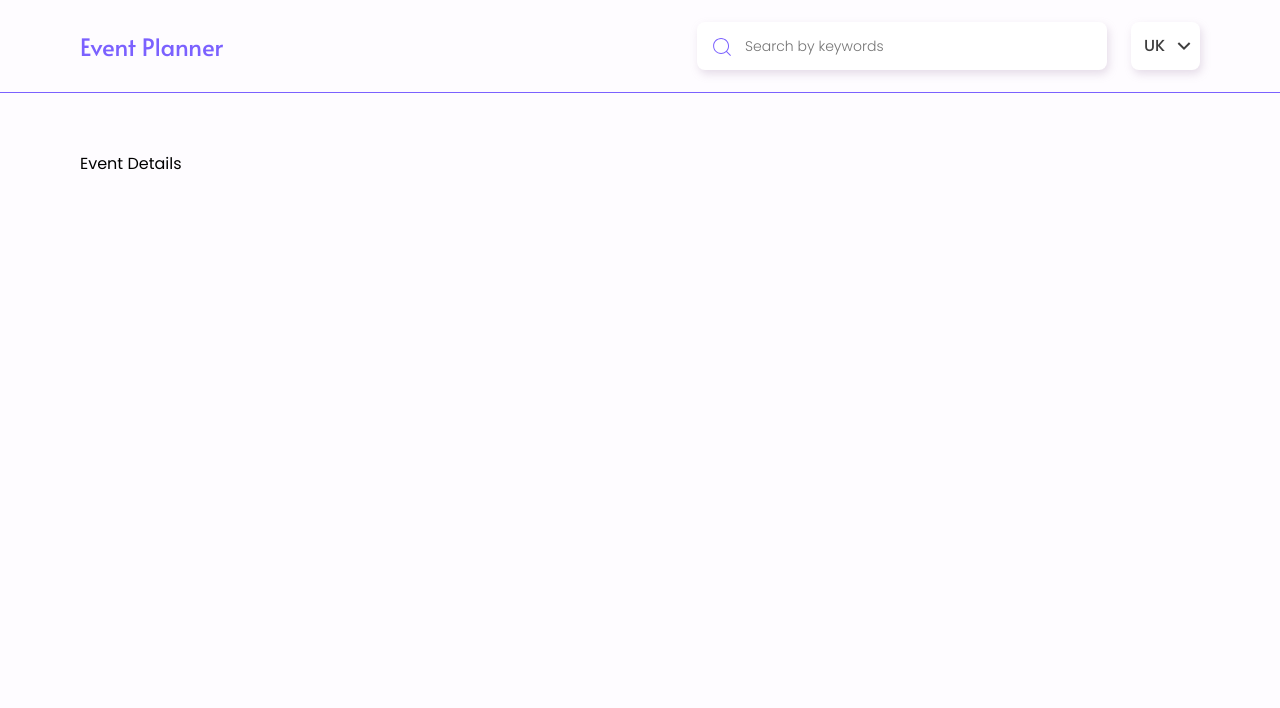
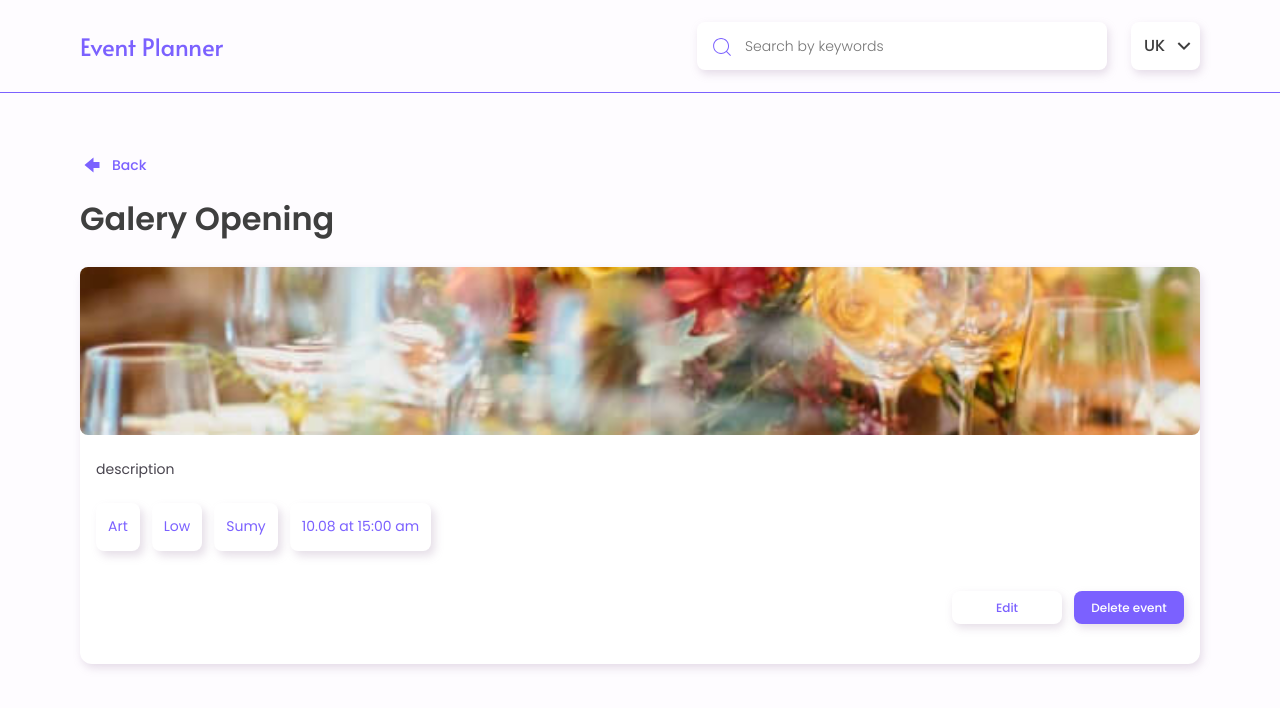
Before and after one commit to JustIrish/event-planner, a React (Create React App) app: page /details/id-1 in a window 1280 px wide. Shown: the top 708 px of the page. Built offline with nearby package versions, Linux system fonts and the light colour scheme.

Commit message:
add EventDetailsCard

```diff
--- a/src/components/Buttons/Button.styled.js
+++ b/src/components/Buttons/Button.styled.js
@@ -2,6 +2,9 @@ import styled from 'styled-components';
 import { Link } from 'react-router-dom';
 
 export const StyledBtn = styled(Link)`
+  display: flex;
+  align-items: center;
+  justify-content: center;
   border-radius: 8px;
   border: transparent;
   color: #fff;
--- /dev/null
+++ b/src/components/EventDetailsCard/EventDetailsCard.js
@@ -0,0 +1,61 @@
+import Button from 'components/Buttons/Button';
+import { useSelector } from 'react-redux';
+import { selectEvents } from 'redux/events/selectors';
+
+import {
+  StyledCard,
+  Image,
+  DescWrap,
+  DescText,
+  TextContainer,
+  StyledText,
+  ButtonsContainer,
+} from './EventDetailsCard.styled';
+
+const EventDetailsCard = ({ id }) => {
+  const events = useSelector(selectEvents);
+
+  //   console.log(id);
+  //   const selectedEvent = events.find(event => event.id === id);
+
+  //   console.log(selectedEvent);
+
+  //   const {
+  //     picture,
+  //     title,
+  //     date,
+  //     time,
+  //     location,
+  //     description,
+  //     category,
+  //     priority,
+  //   } = selectedEvent;
+
+  return (
+    <>
+      <StyledCard>
+        <Image
+          src={require(`../../images/banquet.jpg`)}
+          alt="jhjhj"
+          width="272"
+          loading="lazy"
+        />
+        <DescWrap>
+          <DescText>description{}</DescText>
+          <TextContainer>
+            <StyledText>Art{}</StyledText>
+            <StyledText>Low{}</StyledText>
+            <StyledText>Sumy{}</StyledText>
+            <StyledText> 10.08 at 15:00 am</StyledText>
+          </TextContainer>
+          <ButtonsContainer>
+            <Button type="button" title="Edit" />
+            <Button option="button" type="button" title="Delete event" />
+          </ButtonsContainer>
+        </DescWrap>
+      </StyledCard>
+    </>
+  );
+};
+
+export default EventDetailsCard;
--- /dev/null
+++ b/src/components/EventDetailsCard/EventDetailsCard.styled.js
@@ -0,0 +1,72 @@
+import styled from 'styled-components';
+import { mediaQueries } from 'styles/mediaQueries';
+
+export const StyledCard = styled.div`
+  width: 100%;
+  margin-top: 24px;
+  box-shadow: 2px 4px 9px 0px rgba(166, 141, 174, 0.28);
+  border-radius: 12px;
+  background-color: #fff;
+
+  button {
+    min-width: 110px;
+    padding: 8px 16px;
+    font-size: 12px;
+  }
+
+  a {
+    min-width: 110px;
+    padding: 8px 16px;
+    color: #7b61ff;
+    background-color: #fff;
+    border-color: #7b61ff;
+    font-size: 12px;
+  }
+`;
+
+export const Image = styled.img`
+  width: 100%;
+  height: 168px;
+  object-fit: cover;
+  border-radius: 8px;
+`;
+
+export const DescWrap = styled.div`
+  padding: 24px 16px 40px;
+`;
+
+export const DescText = styled.p`
+  color: #49454f;
+
+  font-size: 14px;
+  font-weight: 400;
+`;
+
+export const TextContainer = styled.div`
+  display: flex;
+  flex-wrap: wrap;
+  gap: 12px;
+  margin-top: 24px;
+`;
+
+export const StyledText = styled.div`
+  padding: 12px;
+  border-radius: 8px;
+  box-shadow: 4px 5px 9px 0px rgba(166, 141, 174, 0.28);
+
+  font-size: 14px;
+  font-weight: 400;
+  line-height: 1.71;
+  color: #7b61ff;
+`;
+
+export const ButtonsContainer = styled.div`
+  display: flex;
+  justify-content: space-between;
+  margin-top: 40px;
+
+  ${mediaQueries('tablet')`
+  justify-content: flex-end;
+  gap: 12px;
+  `};
+`;
--- a/src/components/EventsList/EventCard.js
+++ b/src/components/EventsList/EventCard.js
@@ -1,3 +1,5 @@
+import { useLocation } from 'react-router-dom';
+
 import Button from 'components/Buttons/Button';
 import {
   Card,
@@ -15,6 +17,7 @@ import {
 
 const EventCard = ({
   event: {
+    id,
     picture,
     title,
     date,
@@ -25,6 +28,8 @@ const EventCard = ({
     priority,
   },
 }) => {
+  const locationProp = useLocation();
+
   return (
     <Card>
       <PositionWrap>
@@ -50,7 +55,12 @@ const EventCard = ({
             <DescText>{description}</DescText>
           </DescWrap>
         </Action>
-        <Button type="button" title="More info" />
+        <Button
+          to={`/details/${id}`}
+          location={locationProp}
+          type="button"
+          title="More info"
+        />
       </Wrapper>
     </Card>
   );
--- a/src/components/EventsList/EventsList.styled.js
+++ b/src/components/EventsList/EventsList.styled.js
@@ -21,6 +21,7 @@ export const Card = styled.li`
   flex-direction: column;
   min-height: 480px;
   position: relative;
+  background-color: #fff;
   box-shadow: 2px 4px 9px 0px rgba(166, 141, 174, 0.28);
   border-radius: 12px;
 `;
--- a/src/pages/EventDetailsPage.js
+++ b/src/pages/EventDetailsPage.js
@@ -1,7 +1,21 @@
+import { useLocation, useParams } from 'react-router-dom';
+
+import BackLink from 'components/BackLink/BackLink';
+import MainTitle from 'components/MainTitle/MainTitle';
+import EventDetailsCard from 'components/EventDetailsCard/EventDetailsCard';
+
 const EventDetails = () => {
+  const location = useLocation();
+  const { eventId } = useParams();
+  const backLinkHref = location.state?.from ?? '/';
+
+  console.log(eventId);
+
   return (
     <>
-      <div>Event Details</div>
+      <BackLink to={backLinkHref}>Back</BackLink>
+      <MainTitle>Galery Opening</MainTitle>
+      <EventDetailsCard id={eventId} />
     </>
   );
 };
```
